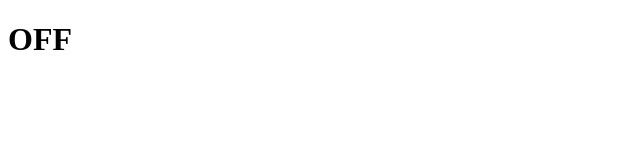
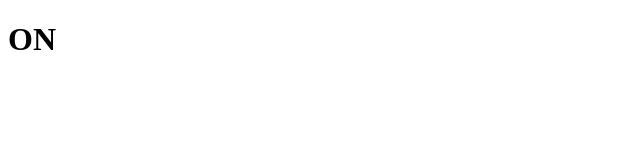
Before and after one commit to CatLav/catlav.github.io, a plain HTML site: page index.html in a window 1280 px wide. Shown: the full height of the page, 0-640 px from the left. Drawn offline with Linux system fonts and the light colour scheme.

Commit message:
Update index.html

```diff
--- a/index.html
+++ b/index.html
@@ -1,6 +1,6 @@
 <!DOCTYPE html>
 <html>
 <body>
-<h1>OFF</h1>
+<h1>ON</h1>
 </body>
 </html>
```
